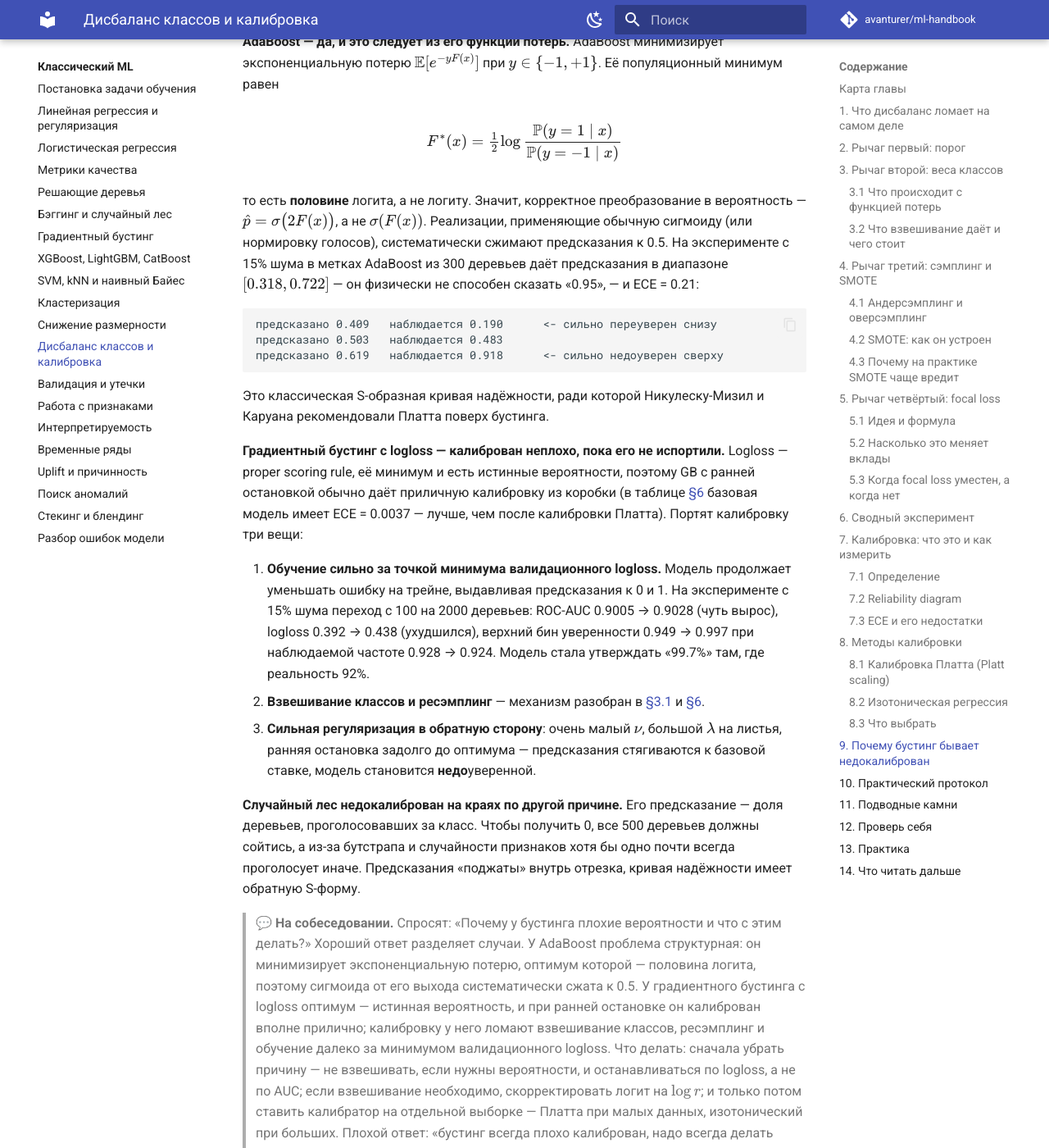
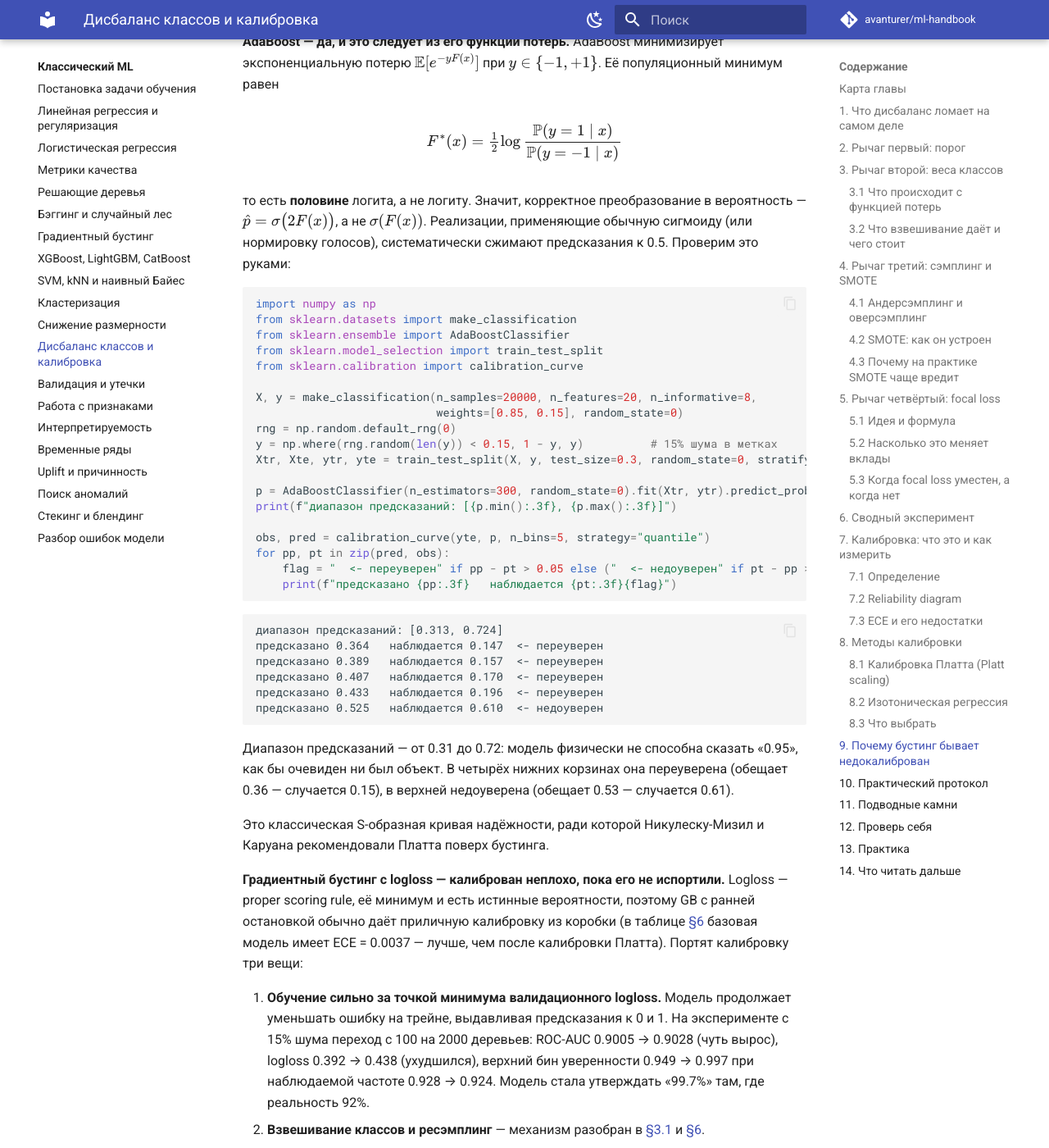
Before and after one commit to avanturer/ml-handbook, an MkDocs documentation site: the page built from docs/02-classic-ml/12-imbalance-and-calibration.md, in a window 1280 px wide and 1400 px high, scrolled down 18261 px. Shown: the whole window at 82% size. Built offline with MkDocs 1.6.1 and Material for MkDocs 9.7.7, drawn with Linux system fonts in a browser that asks for light colours; comment, search, counter and statistics services are not loaded.

Commit message:
Сверка вывода с реальностью нашла три расхождения в числах
Первый прогон по всему корпусу: 34 главы показывают вывод программы, 21 из них
проверяема запуском в песочнице (остальным нужны pyspark, transformers, сеть или GPU).

В главе про кластеризацию три числа не совпали с настоящим выводом (52122 против 52123,
0.326 против 0.328, 25421 против 25377) плюс три расхождения в переносах и отступах —
читатель запустил бы код и увидел не то, что на странице. Приведено к реальному выводу.

В главе про калибровку блок с реакцией AdaBoost на шум стоял вообще без кода: числа
описаны в тексте, а воспроизвести их читатель не мог. Добавлен исполняемый пример,
вывод сверен запуском; диапазон предсказаний [0.313, 0.724] подтверждает тезис главы.

Само правило проверки уточнено: блок без языка считается выводом, только если стоит
вплотную к коду. Иначе под проверку попадали разметка BIO, шаблоны промптов и схемы
псевдографикой — им сверяться не с чем.

Co-Authored-By: Claude Opus 5 <noreply@anthropic.com>
Claude-Session: https://claude.ai/code/session_01VAqYhVbt9QDiwWpQ1Cw7h7

````diff
--- a/docs/02-classic-ml/12-imbalance-and-calibration.md
+++ b/docs/02-classic-ml/12-imbalance-and-calibration.md
@@ -688,15 +688,42 @@ $$
 
 то есть **половине** логита, а не логиту. Значит, корректное преобразование в вероятность —
 $\hat p = \sigma\big(2F(x)\big)$, а не $\sigma(F(x))$. Реализации, применяющие обычную сигмоиду
-(или нормировку голосов), систематически сжимают предсказания к 0.5. На эксперименте с 15% шума
-в метках AdaBoost из 300 деревьев даёт предсказания в диапазоне $[0.318, 0.722]$ — он физически
-не способен сказать «0.95», — и ECE = 0.21:
+(или нормировку голосов), систематически сжимают предсказания к 0.5. Проверим это руками:
+
+```python
+import numpy as np
+from sklearn.datasets import make_classification
+from sklearn.ensemble import AdaBoostClassifier
+from sklearn.model_selection import train_test_split
+from sklearn.calibration import calibration_curve
+
+X, y = make_classification(n_samples=20000, n_features=20, n_informative=8,
+                           weights=[0.85, 0.15], random_state=0)
+rng = np.random.default_rng(0)
+y = np.where(rng.random(len(y)) < 0.15, 1 - y, y)          # 15% шума в метках
+Xtr, Xte, ytr, yte = train_test_split(X, y, test_size=0.3, random_state=0, stratify=y)
+
+p = AdaBoostClassifier(n_estimators=300, random_state=0).fit(Xtr, ytr).predict_proba(Xte)[:, 1]
+print(f"диапазон предсказаний: [{p.min():.3f}, {p.max():.3f}]")
+
+obs, pred = calibration_curve(yte, p, n_bins=5, strategy="quantile")
+for pp, pt in zip(pred, obs):
+    flag = "  <- переуверен" if pp - pt > 0.05 else ("  <- недоуверен" if pt - pp > 0.05 else "")
+    print(f"предсказано {pp:.3f}   наблюдается {pt:.3f}{flag}")
+```
 
 ```
-предсказано 0.409   наблюдается 0.190      <- сильно переуверен снизу
-предсказано 0.503   наблюдается 0.483
-предсказано 0.619   наблюдается 0.918      <- сильно недоуверен сверху
+диапазон предсказаний: [0.313, 0.724]
+предсказано 0.364   наблюдается 0.147  <- переуверен
+предсказано 0.389   наблюдается 0.157  <- переуверен
+предсказано 0.407   наблюдается 0.170  <- переуверен
+предсказано 0.433   наблюдается 0.196  <- переуверен
+предсказано 0.525   наблюдается 0.610  <- недоуверен
 ```
+
+Диапазон предсказаний — от 0.31 до 0.72: модель физически не способна сказать «0.95»,
+как бы очевиден ни был объект. В четырёх нижних корзинах она переуверена (обещает 0.36 —
+случается 0.15), в верхней недоуверена (обещает 0.53 — случается 0.61).
 
 Это классическая S-образная кривая надёжности, ради которой Никулеску-Мизил и Каруана
 рекомендовали Платта поверх бустинга.
````
Also changed, not shown: docs/02-classic-ml/10-clustering.md (+12 -12 lines), 1 other file.
